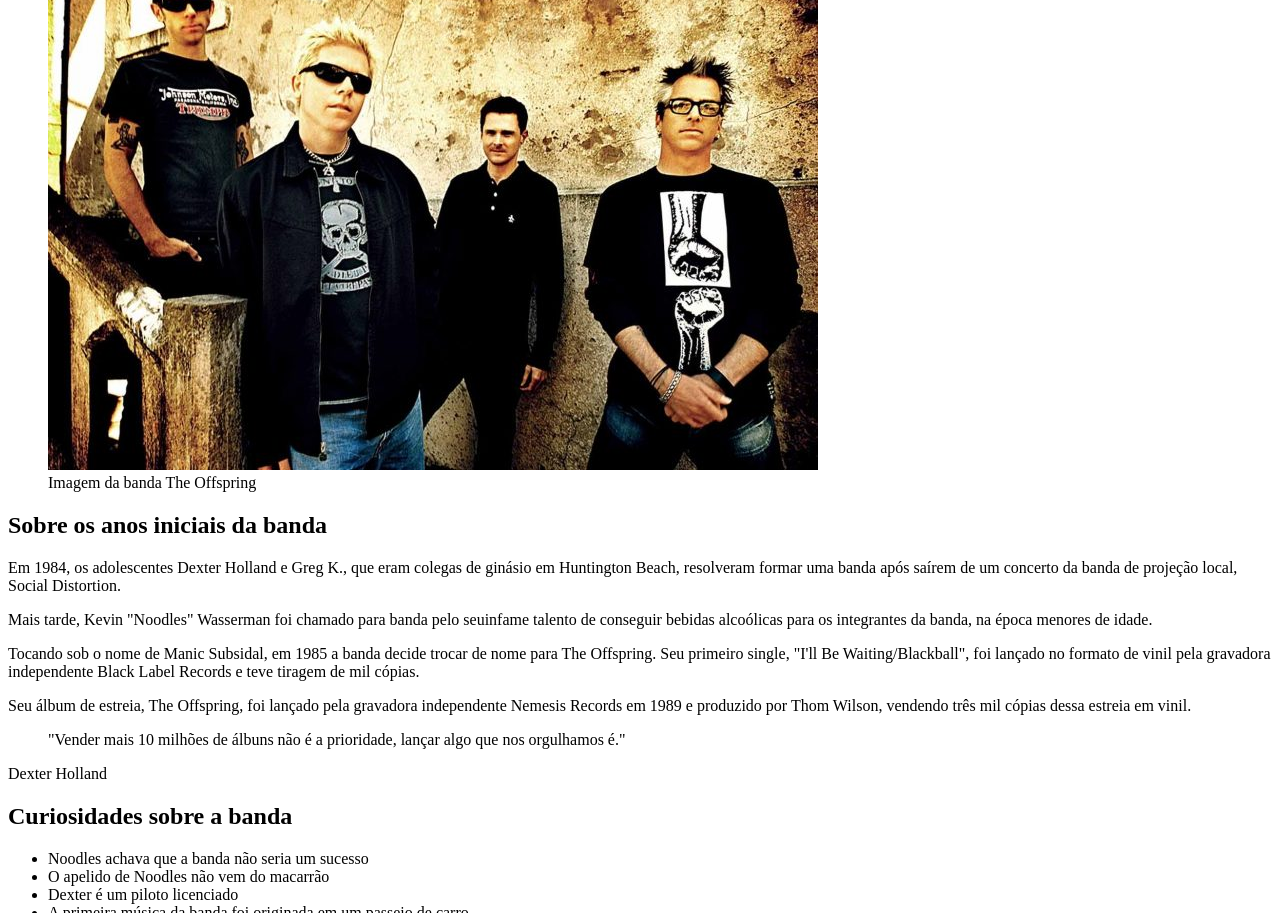
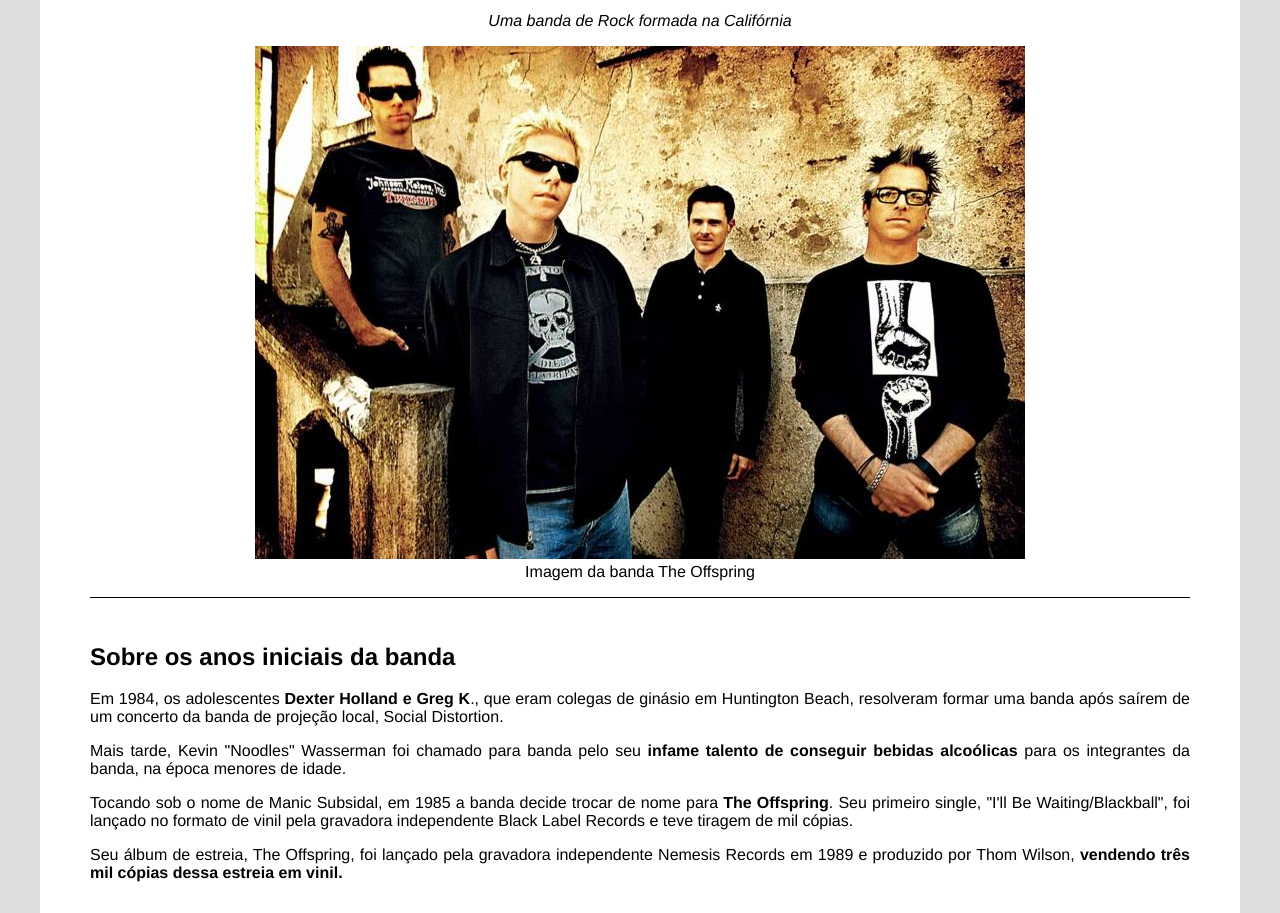
Before and after one commit to brenkjk1/11.09, a plain HTML site: page proj.off/index.html in a window 1280 px wide. Shown: the part 157-1070 px from the top of the page. Drawn offline with Linux system fonts and the light colour scheme.

Commit message:
Finalizado

```diff
--- a/proj.off/css/style.css
+++ b/proj.off/css/style.css
@@ -0,0 +1,89 @@
+html {
+    font-family: Helvetica;
+    background-color: #ddd;
+}
+
+.container {
+    background-color: #fff;
+    max-width: 1100px;
+    padding: 20px 50px;
+    margin: 50px auto;
+    position: relative;
+}
+
+.bold {
+    font-weight: bold;
+}
+
+.header {
+    text-align: center;
+}
+
+.main-title {
+    font-size: 40px;
+}
+
+.main-paragraph {
+    font-style: italic;
+}
+
+.featured-image {
+    text-align: center;
+    margin-top: 5px;
+}
+
+.biography-container {
+    padding: 25px 0;
+    border-top: 1px solid black;
+    border-bottom: 1px dashed black;
+    text-align: justify;
+}
+
+.quotes-container {
+    background-color: #ddd;
+    padding: 40px;
+    margin-top: 30px;
+}
+
+.quotes-container blockquote {
+    font-weight: bold;
+    font-size: 30px;
+}
+
+.quotes-container p {
+    font-style: italic;
+}
+
+.curiosities-container {
+    padding: 25px 0;
+    margin: 25px 0;
+    border-top: 1px solid black;
+    border-bottom: 1px solid black;
+}
+
+.curiosities-container li {
+    height: 30px;
+}
+
+.img-bold{
+    font-weight: bold;
+    text-align: center;
+}
+
+.moreinfo-container {
+    text-decoration: none;
+}
+
+.moreinfo-container p{
+    text-decoration: none;
+    color: black;
+}
+
+.link{
+    text-decoration: none;
+    font-weight: bold;
+    font-style: italic;
+    background-color: #ddd;
+    border: 2px dashed black;
+}
+/* Finalizado */
--- a/proj.off/index.html
+++ b/proj.off/index.html
@@ -16,7 +16,7 @@
             <p class="main-paragraph">Uma banda de Rock formada na Califórnia</p>
         </div>
         <!-- Imagem de destaque -->
-        <div class="feature-image">
+        <div class="featured-image">
             <figure>
                 <img src="img/offspring_1.jpg" alt="A banda The Offspring" />
                 <figcaption>Imagem da banda The Offspring</figcaption>
@@ -31,7 +31,7 @@
                 resolveram formar uma banda após saírem de um concerto da banda de projeção local, Social Distortion.
             </p>
             <p>
-                Mais tarde, Kevin "Noodles" Wasserman foi chamado para banda pelo seu<span class="bold">infame talento
+                Mais tarde, Kevin "Noodles" Wasserman foi chamado para banda pelo seu<span class="bold"> infame talento
                     de conseguir bebidas alcoólicas</span> para os integrantes da banda, na época menores de idade.
             </p>
             <p>
@@ -74,9 +74,18 @@
             </blockquote>
             <p>The Offspring - The kids aren't alright</p>
         </div>
-
+        <!-- Segunda imagem -->
+        <div class="img-bold">
+            <figure>
+                <img src="img/offspring_2.jpeg" alt="The Offspring em um show">
+                <figcaption>Dexter Holland comandando a Offspring</figcaption>
+            </figure>
+        </div>
+        <!-- Mais informações -->
+        <div class="moreinfo-container">
+            <h2>Mais informações:</h2>
+            <p class="texto">Você pode conhecer mais sobre a banda <a href ="https://pt.wikipedia.org/wiki/The_Offspring" class="link" target="_blank"> clicando aqui</a> </p>
+        </div>
     </div>
-
 </body>
-
 </html>
```
